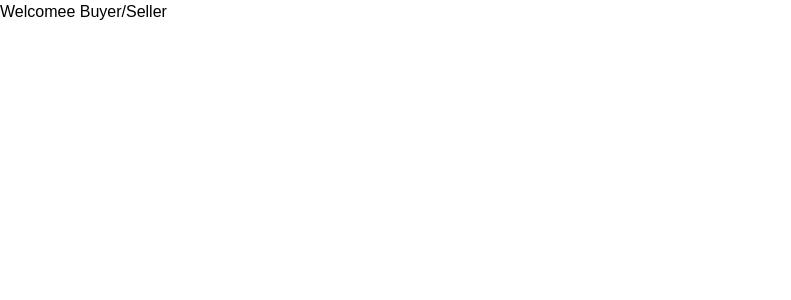
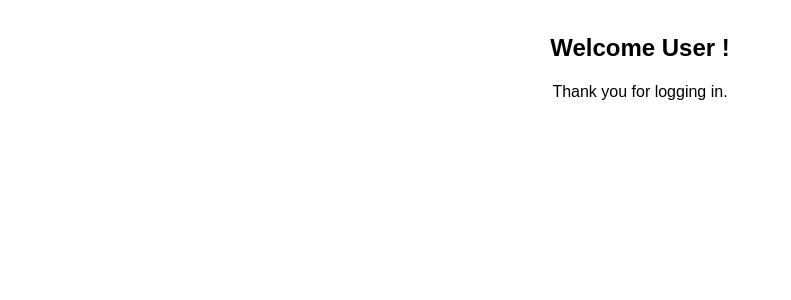
Before and after one commit to HuntStrat/flexdown-frontend, a React (Vite) app: page /welcome-user in a window 1280 px wide. Shown: the top 300 px of the page, without its empty margins (0-791 px from the left). Built offline with nearby package versions, Linux system fonts and the light colour scheme.

Commit message:
added local storage on login

```diff
--- a/src/pages/WelcomeUser.tsx
+++ b/src/pages/WelcomeUser.tsx
@@ -1,9 +1,24 @@
-import React from 'react';
+import React, { useEffect, useState } from 'react';
 
 const WelcomeUser: React.FC = () => {
+  const [user, setUser] = useState<{ surname?: string; role?: string }>({});
+
+  useEffect(() => {
+
+    const storedUser = JSON.parse(localStorage.getItem('user') || '{}');
+
+
+    if (storedUser) {
+      setUser(storedUser);
+    }
+  }, []);
+
   return (
-    <div >
-<h1>Welcomee Buyer/Seller</h1>
+    <div className="p-8 flex flex-col items-center justify-center">
+      <h1 className="text-2xl font-bold">
+        Welcome {user.surname || 'User'} {user.role ? `(${user.role})` : ''}!
+      </h1>
+      <p className="mt-4">Thank you for logging in.</p>
     </div>
   );
 };
--- a/src/pages/auth/Login.tsx
+++ b/src/pages/auth/Login.tsx
@@ -15,8 +15,7 @@ const Login: React.FC = () => {
     e.preventDefault();
     setLoading(true);
     setError('');
-    console.log('Email:', email);
-    console.log('Password:', password);
+
 
     try {
       const response = await fetch('https://flexdown.fly.dev/api/v1/sell/login/pub', {
@@ -34,6 +33,7 @@ const Login: React.FC = () => {
       }
 
       const data = await response.json();
+      localStorage.setItem('user', JSON.stringify(data));
       console.log('Login successful:', data);
       navigate('/welcome-user');
       setLoading(false);
@@ -80,7 +80,7 @@ const Login: React.FC = () => {
             </div>
 
             <div className="mb-4">
-              <input className='mr-2' type="checkbox" id="subscribe" checked={subscribe}  onChange={(e) => setSubscribe(e.target.checked)}  required />
+              <input className='mr-2' type="checkbox" id="agreement" checked={subscribe}  onChange={(e) => setSubscribe(e.target.checked)}  required />
               <label htmlFor="terms">
                 I agree with the <a className="underline decoration-purple" href="">Terms and Conditions</a>
               </label>
```
